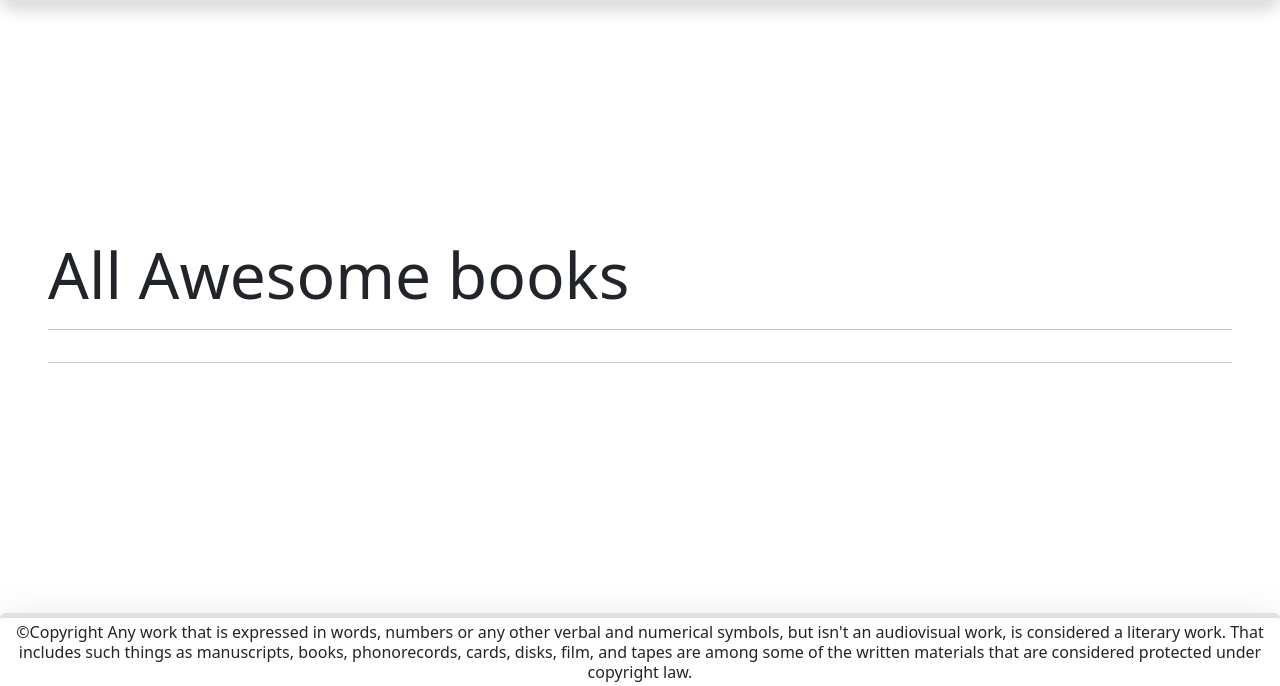
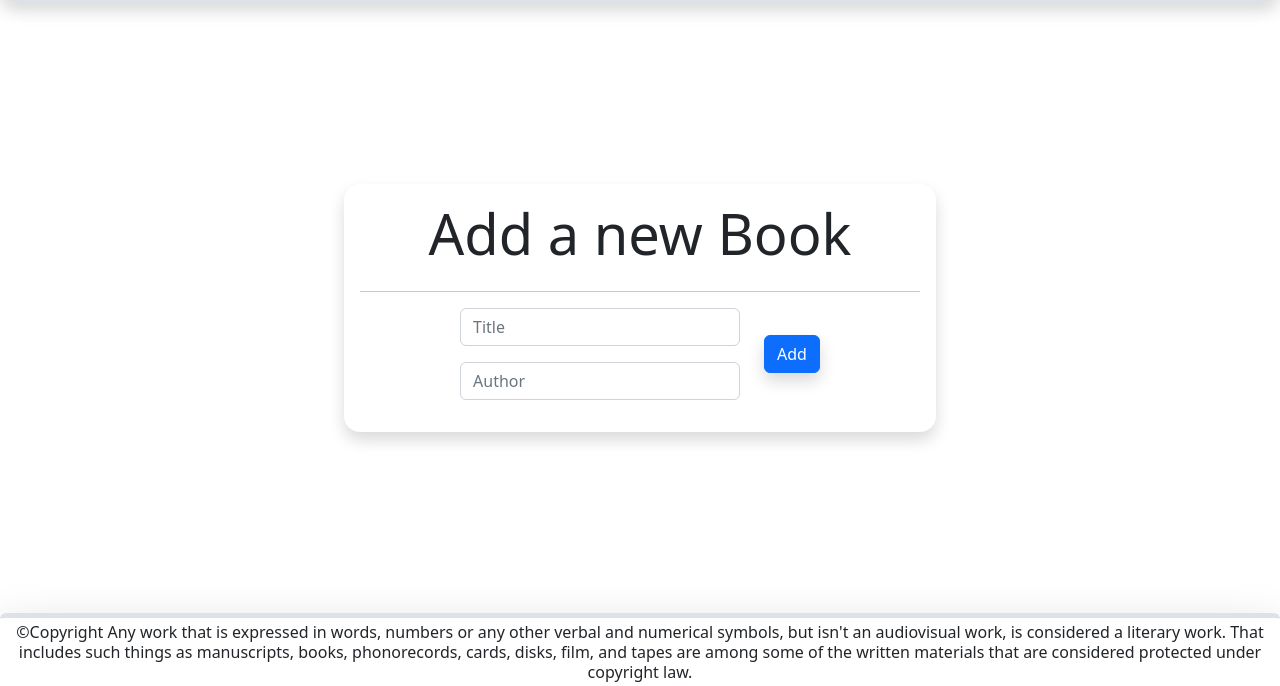
Before and after one commit to mikemtzp/Awesome-books-es6, a website with bundled scripts: page index.html in a window 1280 px wide. Shown: the part 114-800 px from the top of the page. Built offline with nearby package versions, Linux system fonts and the light colour scheme.

Commit message:
Style add new book section for desktop

```diff
--- a/index.html
+++ b/index.html
@@ -47,21 +47,25 @@
     </nav>
 
     <main class="position-relative vh-auto ms-5 me-5">
-      <section class="books position-relative" id="bookSection">
+      <section class="d-none books position-relative" id="bookSection">
         <h1 class="display-3 m-0">All Awesome books</h1>
         <hr>
         <div class="box overflow-auto d-flex justify-content-center row row-cols-auto"></div>
         <hr>
       </section>
 
-      <section class="add-book d-none">
-        <h2>Add a new Book</h2>
-        <form id="form">
-          <input id="title" type="text" placeholder="Title">
-          <input id="author" type="text" placeholder="Author">
-
-          <button id="add" type="submit">Add</button>
-        </form>
+      <section class="add-book w-100 d-flex flex-column justify-content-center align-items-center">
+        <div class="w-50 d-flex flex-column p-3 border-4 rounded-4 shadow">
+          <h2 class="display-4 text-center">Add a new Book</h2>
+          <hr>
+          <form class="d-flex justify-content-center align-items-center" id="form">
+            <div class="w-50 mb-3">
+              <input class="form-control w-100 mb-3" id="title" type="text" placeholder="Title">
+              <input class="form-control w-100" id="author" type="text" placeholder="Author">
+            </div>
+            <button class="btn btn-primary shadow ms-4 mb-3" id="add" type="submit">Add</button>
+          </form>
+        </div>
       </section>
 
       <section class="contact-section d-none">
```
